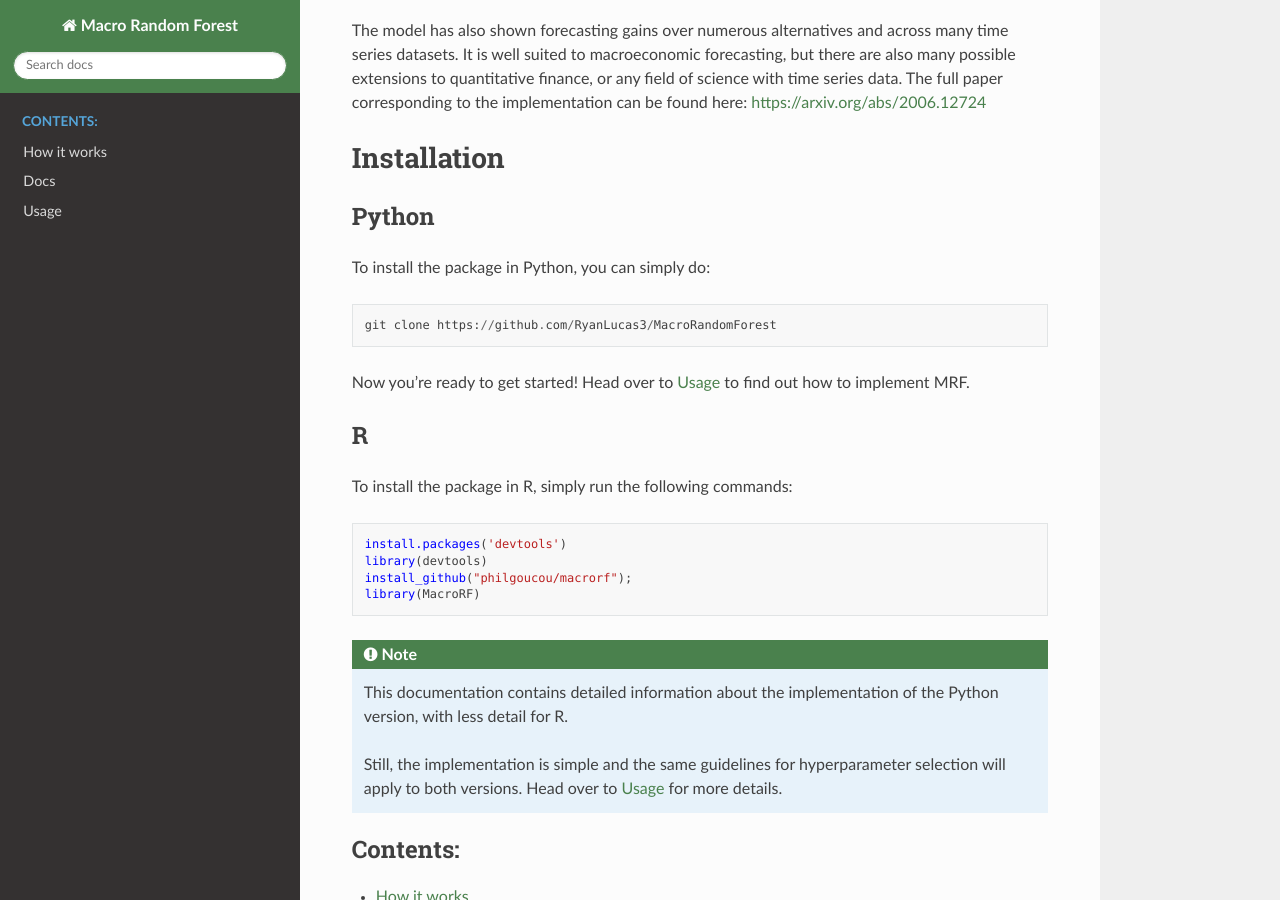
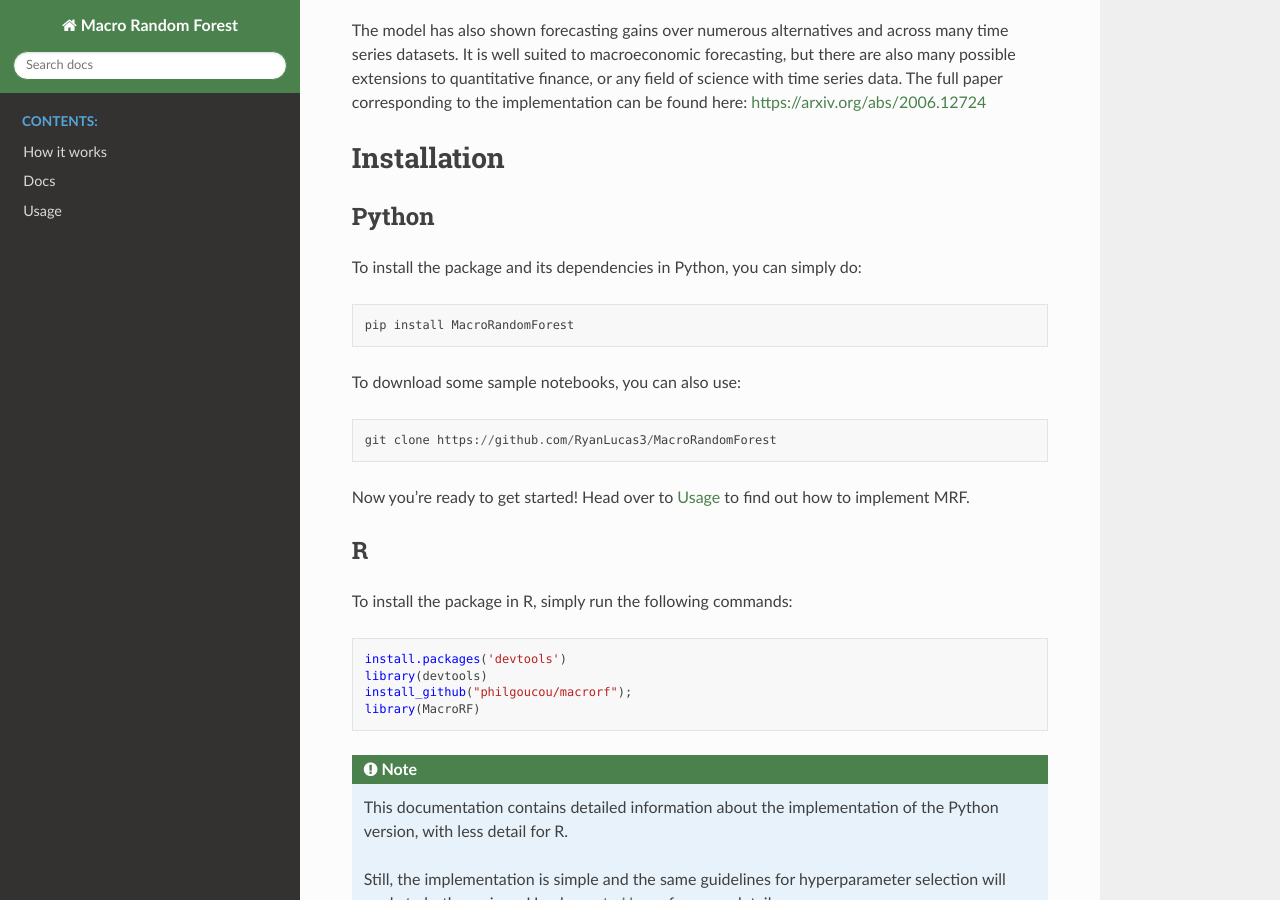
Before and after one commit to RyanLucas3/MRF, a Sphinx documentation site: the page built from docs/source/index.rst, in a window 1280 px wide and 900 px high, scrolled down 724 px. Built offline with Sphinx 7.4.7 and the Read the Docs theme 2.0.0, drawn with Linux system fonts in a browser that asks for light colours.

Commit message:
Update index.rst

```diff
--- a/docs/source/index.rst
+++ b/docs/source/index.rst
@@ -47,12 +47,17 @@ Installation
 Python
 ------
 
-To install the package in Python, you can simply do:
+To install the package and its dependencies in Python, you can simply do:
+
+.. code-block:: python
+
+   pip install MacroRandomForest
+
+To download some sample notebooks, you can also use:
 
 .. code-block:: python
 
    git clone https://github.com/RyanLucas3/MacroRandomForest
-
 
 Now you're ready to get started! Head over to :ref:`Usage <usage>` to find out how to implement MRF.
 
```
